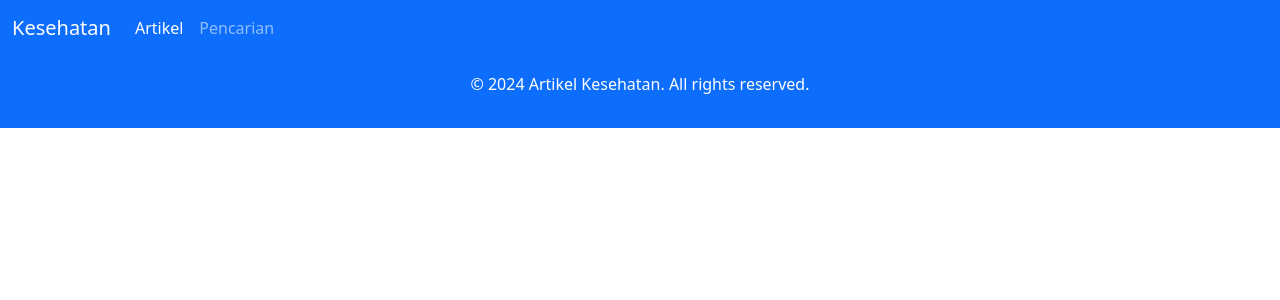
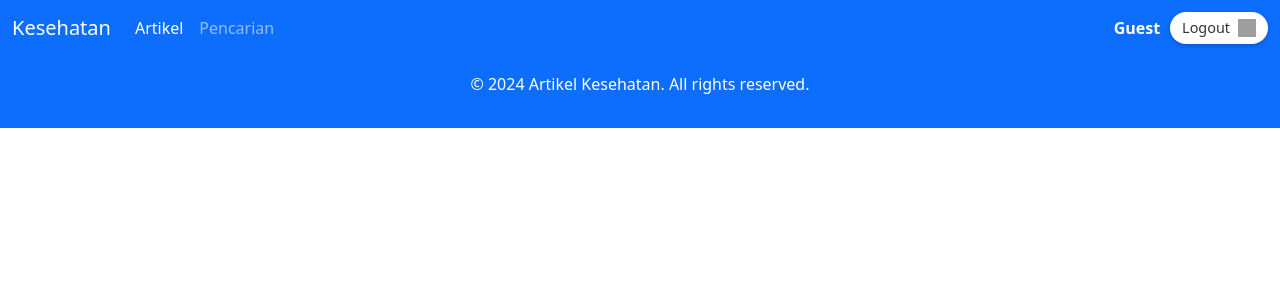
Before and after one commit to fthndev/sistem_informasi_obat_rempah, a PHP site: page /artikel.php in a window 1280 px wide. Shown: the top 300 px of the page. Run offline with PHP 8.4, Linux system fonts and the light colour scheme; data that the repository does not hold is empty; grey boxes are pictures that could not be loaded.

Commit message:
dashboard

```diff
--- a/artikel.php
+++ b/artikel.php
@@ -1,4 +1,23 @@
-<?php include './style/header.php' ?>
+<?php include './style/header.php';
+$query=mysqli_query($connect,"SELECT * FROM artikel");
+$hasil=mysqli_fetch_assoc($query);
+foreach($hasil as $hl){
+    echo '<div class="col-md-4 mb-4">
+    <div class="card h-100 shadow-sm">
+        <div class="card-img-wrapper">
+            <img src="https://fahum.umsu.ac.id/blog/wp-content/uploads/2024/10/10-manfaat-jahe-bagi-kesehatan-tubuh-750x375.jpg" class="card-img-top img-fluid" alt="Rahasia Jahe">
+        </div>
+        <div class="card-body">
+            <h5 class="card-title">Rahasia Jahe</h5>
+            <p class="card-text">
+                Jahe dikenal sebagai rempah yang membantu meredakan mual dan menghangatkan tubuh.
+            </p>
+            <a href="https://fahum.umsu.ac.id/blog/10-manfaat-jahe-bagi-kesehatan-tubuh/" class="btn btn-primary">Baca Selengkapnya</a>
+        </div>
+    </div>
+</div>';
+}
+?>
 
 
 
--- a/style/header.php
+++ b/style/header.php
@@ -2,7 +2,11 @@
 $connect = mysqli_connect("localhost", "root", "", "obat");
 session_start();
 $tujuan = './index.php';
+
+// Contoh: Nama akun yang sedang login disimpan di session
+$nama_pengguna = isset($_SESSION['username']) ? $_SESSION['username'] : 'Guest';
 ?>
+
 <!DOCTYPE html>
 <html lang="en">
 <head>
@@ -10,24 +14,75 @@ $tujuan = './index.php';
     <meta name="viewport" content="width=device-width, initial-scale=1.0">
     <title>Artikel Kesehatan</title>
     <link href="https://cdn.jsdelivr.net/npm/bootstrap@5.3.0-alpha1/dist/css/bootstrap.min.css" rel="stylesheet">
+    <style>
+        /* Gaya Navbar */
+        .nav-profile {
+            display: flex;
+            align-items: center;
+        }
+
+        .nav-profile .logout-btn {
+            display: flex;
+            align-items: center;
+            background-color: #ffffff;
+            color: #333333;
+            border-radius: 20px;
+            padding: 5px 12px;
+            text-decoration: none;
+            font-size: 0.9rem;
+            box-shadow: 0px 2px 5px rgba(0, 0, 0, 0.2);
+            transition: all 0.3s ease;
+        }
+
+        .nav-profile .logout-btn:hover {
+            background-color: #f8f9fa;
+            color: #007bff;
+            box-shadow: 0px 4px 8px rgba(0, 0, 0, 0.3);
+            transform: translateY(-2px);
+        }
+
+        .nav-profile .logout-btn img {
+            width: 18px;
+            height: 18px;
+            margin-left: 8px;
+        }
+
+        .nav-profile .user-name {
+            margin-right: 10px;
+            color: #ffffff;
+            font-weight: bold;
+        }
+    </style>
 </head>
 <body>
     <!-- Navbar -->
     <nav class="navbar navbar-expand-lg navbar-dark bg-primary">
         <div class="container-fluid">
+            <!-- Brand -->
             <a class="navbar-brand" href="index.php">Kesehatan</a>
             <button class="navbar-toggler" type="button" data-bs-toggle="collapse" data-bs-target="#navbarNav" aria-controls="navbarNav" aria-expanded="false" aria-label="Toggle navigation">
                 <span class="navbar-toggler-icon"></span>
             </button>
+
+            <!-- Menu Navbar -->
             <div class="collapse navbar-collapse" id="navbarNav">
-                <ul class="navbar-nav">
+                <ul class="navbar-nav me-auto">
                     <li class="nav-item">
-                        <a class="nav-link active" href="<?= $tujuan ?>">Artikel</a>
+                        <a class="nav-link active" href="./artikel.php">Artikel</a>
                     </li>
                     <li class="nav-item">
                         <a class="nav-link" href="#pencarian">Pencarian</a>
                     </li>
                 </ul>
+
+                <!-- Nama Akun dan Logout -->
+                <div class="nav-profile">
+                    <span class="user-name"><?= htmlspecialchars($nama_pengguna) ?></span>
+                    <a href="logout.php" class="logout-btn">
+                        Logout
+                        <img src="https://cdn-icons-png.flaticon.com/512/1828/1828427.png" alt="Logout Icon">
+                    </a>
+                </div>
             </div>
         </div>
     </nav>
```
Also changed, not shown: index.php (+110 -19 lines).
